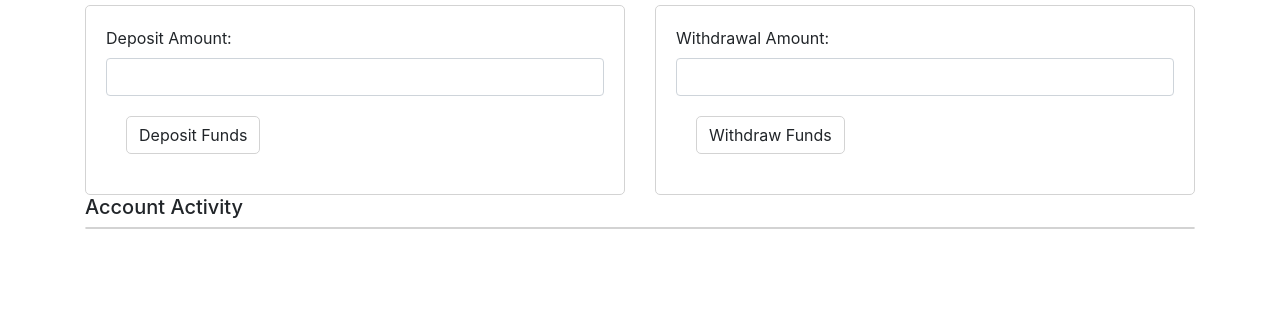
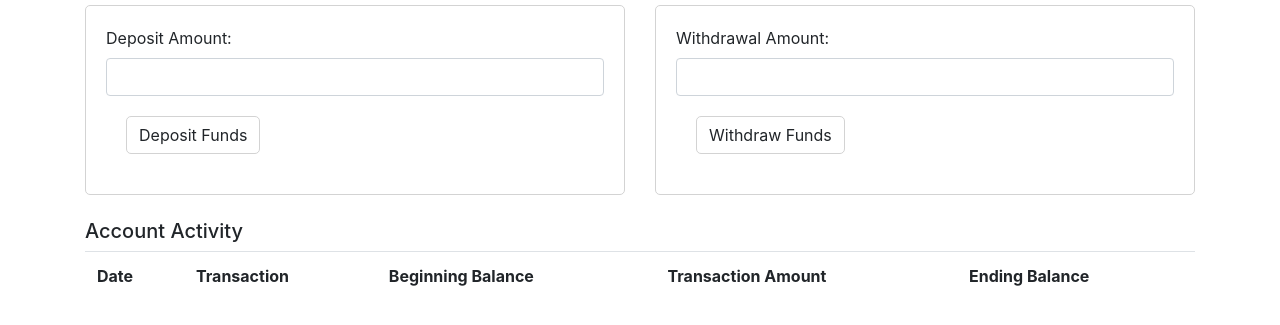
Before and after one commit to JohnNilsOlson/bank-account, a plain HTML site: page index.html in a window 1280 px wide. Both pictures are taken after typing "Sample", "Sample", "5" into the empty fields and a click on the button "Create Account". Shown: the part 83-408 px from the top of the page. Drawn offline with Linux system fonts and the light colour scheme.

Commit message:
remove ul for account activity, add table for account activity
Co-authored-by: Deryck Jackson <Dgjackson01@gmail.com>

```diff
--- a/css/styles.css
+++ b/css/styles.css
@@ -12,13 +12,6 @@
 
 #balance-output {
   font-weight: bold;
-}
-
-#activity {
-  border-radius: 5px;
-  border-style: solid;
-  border-width: 1px;
-  border-color: lightgray;
 }
 
 #withdrawal {
--- a/index.html
+++ b/index.html
@@ -42,10 +42,18 @@
         </div>
       </div>
     </div>
+    <br>
     <div class="container hide">
       <h5>Account Activity</h5>
-        <ul id="activity">
-        </ul>
+        <table id="output" class="table">
+          <tr>
+            <th>Date</th>
+            <th>Transaction</th>
+            <th>Beginning Balance</th>
+            <th>Transaction Amount</th>
+            <th>Ending Balance</th>
+          </tr>
+        </table>
     </div>
   </body>
 </html>
--- a/js/scripts.js
+++ b/js/scripts.js
@@ -40,7 +40,7 @@ $(document).ready(function() {
     const deposit = parseFloat($("input#deposit-amount").val());
     const beginningBalance = account.balance;
     account.add(deposit);
-    $("ul#activity").prepend(`<li>${new Date().toDateString()} Deposit: ${beginningBalance.toFixed(2)} + ${deposit} = ${account.balance.toFixed(2)}</li>`);
+    $("table#output").append(`<tr><td>${new Date().toDateString()}</td> <td>Deposit</td> <td>${beginningBalance.toFixed(2)}</td> <td>${deposit}</td> <td>${account.balance.toFixed(2)}</td></tr>`);
 
     displayAccountDetails(account);;
   });
@@ -49,7 +49,7 @@ $(document).ready(function() {
     const withdrawal = parseFloat($("input#withdrawal-amount").val());
     const beginningBalance = account.balance;
     account.sub(withdrawal);
-    $("ul#activity").prepend(`<li>${new Date().toDateString()} Withdrawal: ${beginningBalance.toFixed(2)} - ${withdrawal} = ${account.balance.toFixed(2)}</li>`);
+    $("table#output").append(`<tr><td>${new Date().toDateString()}</td> <td>Withdrawal</td> <td>${beginningBalance.toFixed(2)}</td> <td>${withdrawal}</td> <td>${account.balance.toFixed(2)}</td></tr>`);;
 
     displayAccountDetails(account);
   });
```
